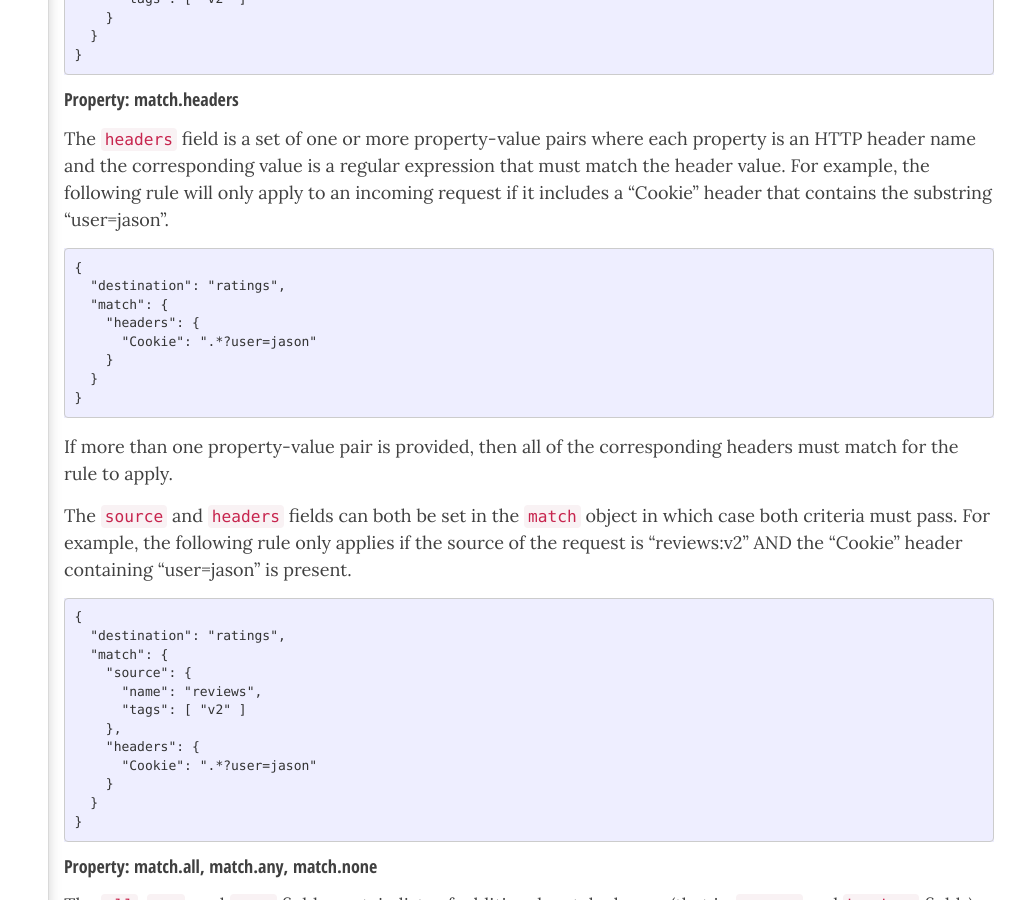
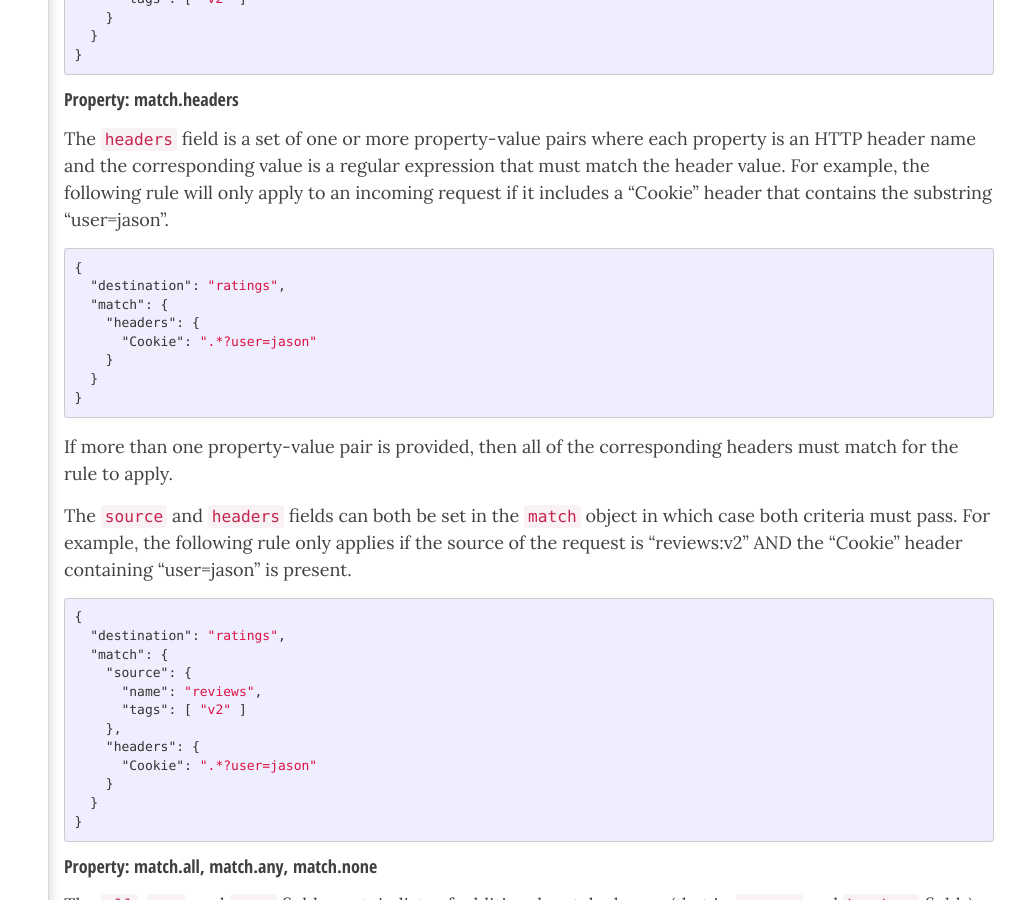
Before and after one commit to amalgam8/amalgam8.github.io, a Jekyll site: the page built from _docs/2-controlplane/1-controller/rules-dsl.md, in a window 1280 px wide and 900 px high, scrolled down 2846 px. Shown: the whole window, without its empty margins (271-1280 px from the left). Built offline with Jekyll 4.4.1, drawn with Linux system fonts in a browser that asks for light colours; nearby versions of some CDN libraries; some of the changed text lies outside the part shown.

Commit message:
code blocks to json

````diff
--- a/_docs/2-controlplane/1-controller/rules-dsl.md
+++ b/_docs/2-controlplane/1-controller/rules-dsl.md
@@ -12,7 +12,7 @@ The Amalgam8 controller [API for managing rules](/docs/control-plane-controller-
 For example, a simple rule to send 100% of incoming traffic for the "reviews" microservice
 to version "v1" can be described using the Rules DSL as follows.
 
-```
+```json
 {
   "destination": "reviews",
   "route": {
@@ -75,7 +75,7 @@ but must rather be represented using two seperate rules in the DSL.
 Every rule corresponds to some destination microservice identified by a `destination` field in the A8 Rules DSL.
 For example, all rules that apply to calls to the "reviews" microservice will include the following field.
 
-```
+```json
 {
   "destination": "reviews"
 }
@@ -86,7 +86,7 @@ For example, all rules that apply to calls to the "reviews" microservice will in
 The order of evaluation of rules corresponding to a given destination, when there is more than one, can be specified
 by setting the `priority` field of the rule.
 
-```
+```json
 {
   "destination": "reviews",
   "priority": 1
@@ -102,7 +102,7 @@ If there is more than one rule with the same priority value, the order of execut
 When a rule is added to the system, the controller generates a unique string `id` field for the rule that can later be used to
 refer to the rule if you want to update or delete it.
 
-```
+```json
 {
   "destination": "reviews",
   "priority": 1,
@@ -129,7 +129,7 @@ The `source` field is used to qualify a rule to only apply to requests from a sp
 It contains a `name` and optional list of `tags` to identify the source of the request. For example,
 the following `match` clause qualifies the rule to only apply to calls from version "v2" of the "reviews" microservice.
 
-```
+```json
 {
   "destination": "ratings",
   "match": {
@@ -147,7 +147,7 @@ The `headers` field is a set of one or more property-value pairs where each prop
 a regular expression that must match the header value. For example, the following rule will only apply
 to an incoming request if it includes a "Cookie" header that contains the substring "user=jason".
 
-```
+```json
 {
   "destination": "ratings",
   "match": {
@@ -164,7 +164,7 @@ The `source` and `headers` fields can both be set in the `match` object in which
 For example, the following rule only applies if the source of the request is "reviews:v2"
 AND the "Cookie" header containing "user=jason" is present.
 
-```
+```json
 {
   "destination": "ratings",
   "match": {
@@ -188,7 +188,7 @@ within an `all`, `any`, or `none` list is implicitly ANDed with the top level ma
 will apply if the source of the request is "reviews:v2"
 but only if there is no header named "Foo" with the value "bar" or "baz" set in the request.
 
-```
+```json
 {
   "destination": "ratings",
   "match": {
@@ -247,7 +247,7 @@ If less or greater than 100, the behavior of the route is undefined.
 For example, the following rule will route 25% of traffic for the "reviews" service to instances with
 the "v2" tag and the remaining traffic (i.e., 75%) to "v1".
 
-```
+```json
 {
   "destination": "reviews",
   "route": {
@@ -286,7 +286,7 @@ The following example specifies that all requests for the "reviews" service
 that includes a header named "Foo" with the value "bar" will be sent to the "v2" instances.
 All remaining requests will be sent to "v1".
 
-```
+```json
 [
   {
     "destination": "reviews",
@@ -358,7 +358,7 @@ requests that are routed to backends with the specified tags.
 
 The following example will introduce a 5 second delay in 10% of the requests to the "v1" version of the "reviews" microserivice.
 
-```
+```json
 {
   "destination": "reviews",
   "actions": [
@@ -394,7 +394,7 @@ requests that are routed to backends with the specified tags.
 
 The following example will return an http 400 error code for all requests from the "reviews" service "v2" to the "ratings" service "v1".
 
-```
+```json
 {
   "destination": "ratings",
   "match": {
@@ -427,7 +427,7 @@ requests that are routed to backends with the specified tags.
 
 The `log_key` and `log_value` fields are used to set a key and value for the entry in ElasticSearch.
 
-```
+```json
 {
   "destination": "ratings",
   "match": {
@@ -463,7 +463,7 @@ tagged destinations will only be applied if the corresponding tagged instances a
 routed to. For example, consider the following rule, as the one and only rule defined for
 the "reviews" microservice.
 
-```
+```json
 {
   "destination": "reviews",
   "actions": [
@@ -487,7 +487,7 @@ You can fix the above example in one of two ways. You can either remove the `"ta
 from the rule, if "v1" is the only instance anyway, or, better yet, define proper routing rules
 for the service. For example, you can add a simple routing rule for "reviews:v1".
 
-```
+```json
 {
   "destination": "reviews",
   "route": {
````
